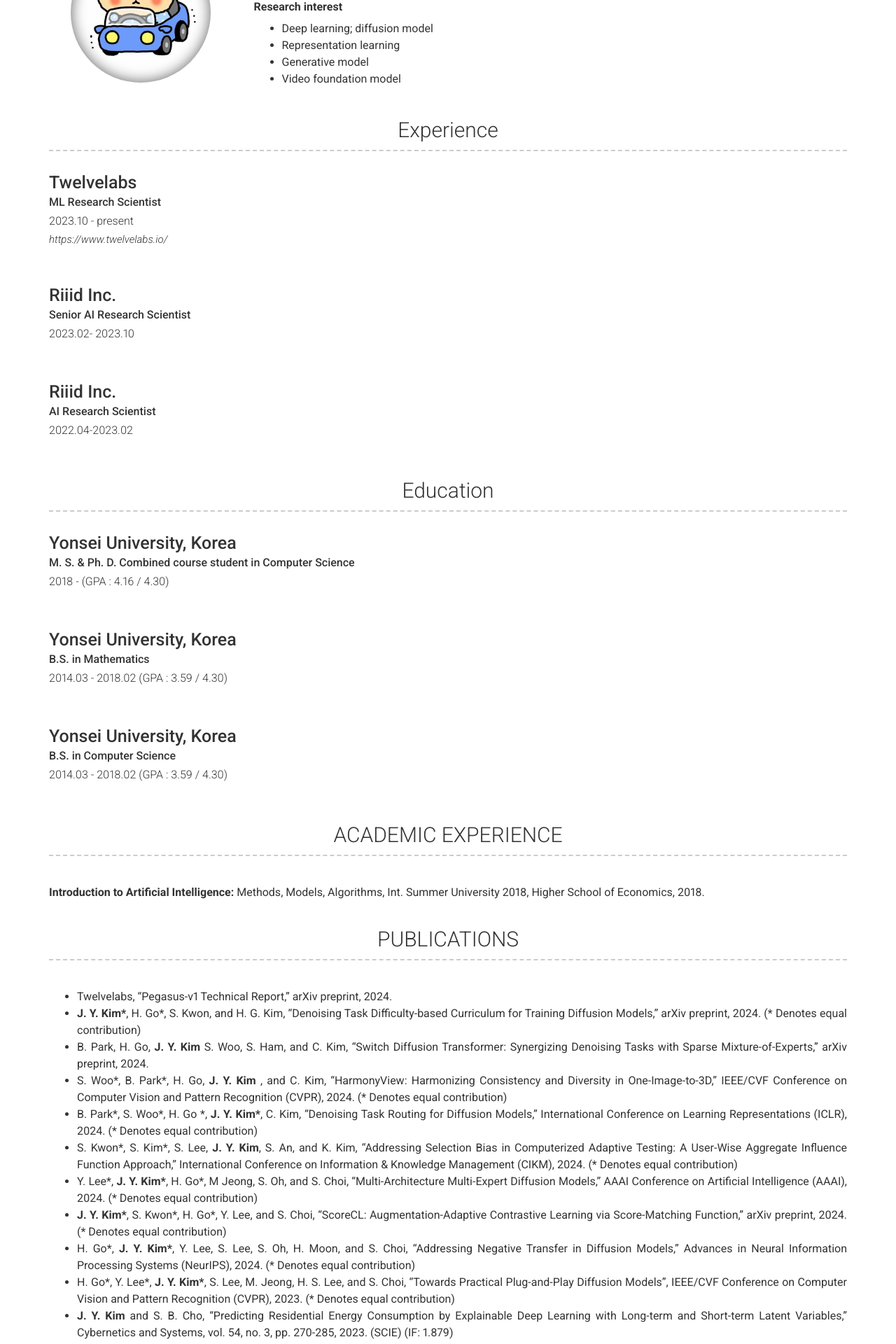
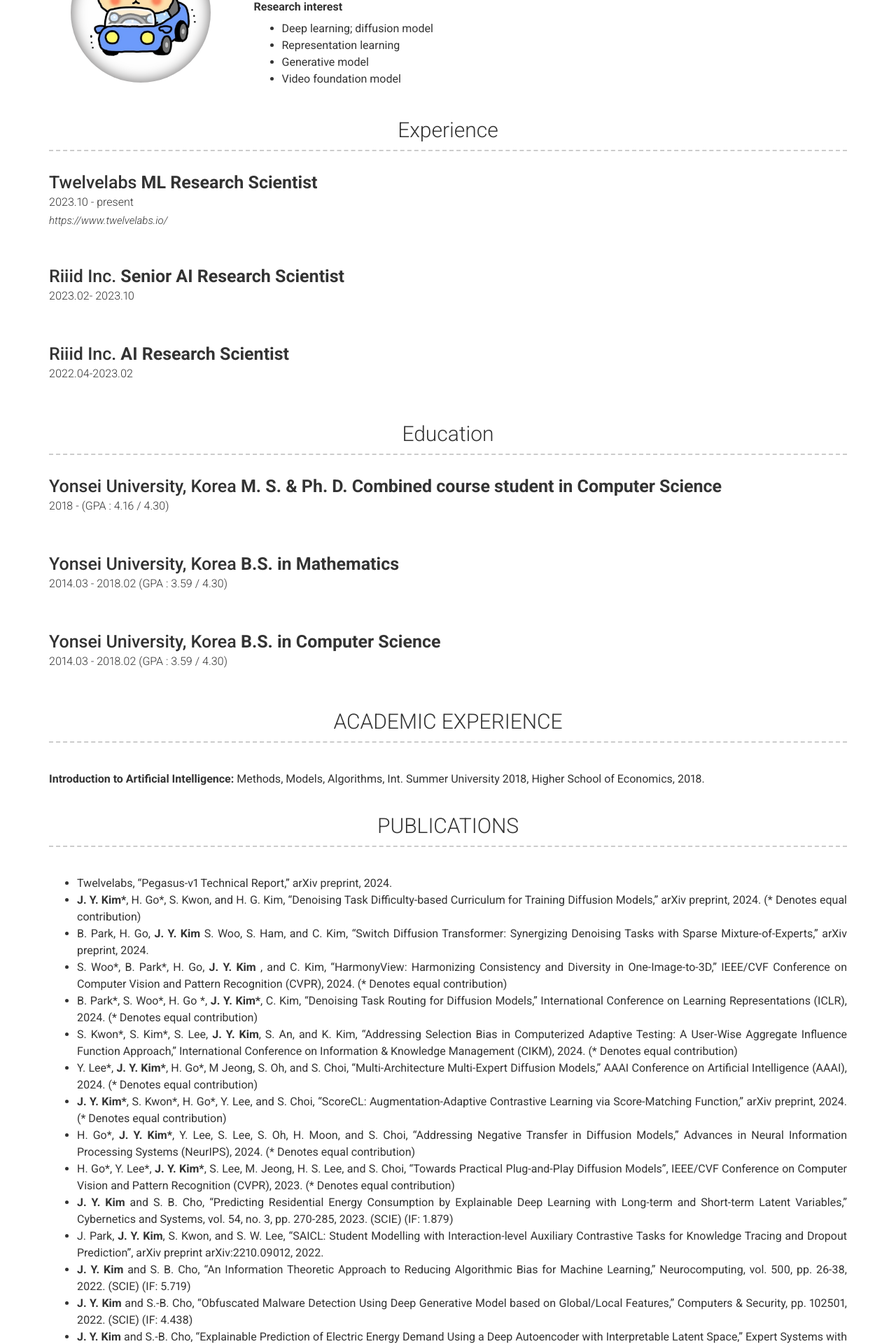
Before and after one commit to seahl0119/JYKim.github.io, a Jekyll site: the page built from index.md, in a window 1280 px wide. Shown: the part 384-2304 px from the top of the page at 70% size. Built offline with Jekyll 4.4.1, drawn with Linux system fonts in a browser that asks for light colours; nearby versions of some CDN libraries.

Commit message:
Update section-list.html

```diff
--- a/_includes/section-list.html
+++ b/_includes/section-list.html
@@ -32,8 +32,7 @@
 {% for item in include.content %}
   <div class="row clearfix layout layout-{{item.layout | default: 'left'}} border-{{item.border | default: 'no'}}">
     <div class="col-xs-12 col-sm-12 col-md-12 col-print-12 details">
-      <h4 id="{{ item.title | slugify }}">{{ item.title }}</h4>
-      {%- if item.sub_title -%}<p><b>{{ item.sub_title }}</b></p>{%- endif -%}
+      <h4 id="{{ item.title | slugify }}">{{ item.title }}{% if item.sub_title %} <b>{{ item.sub_title }}</b>{% endif %}</h4>
       {%- if item.caption -%}<p>{{ item.caption }}</p>{%- endif -%}
 
       {%- if item.link -%}
```
